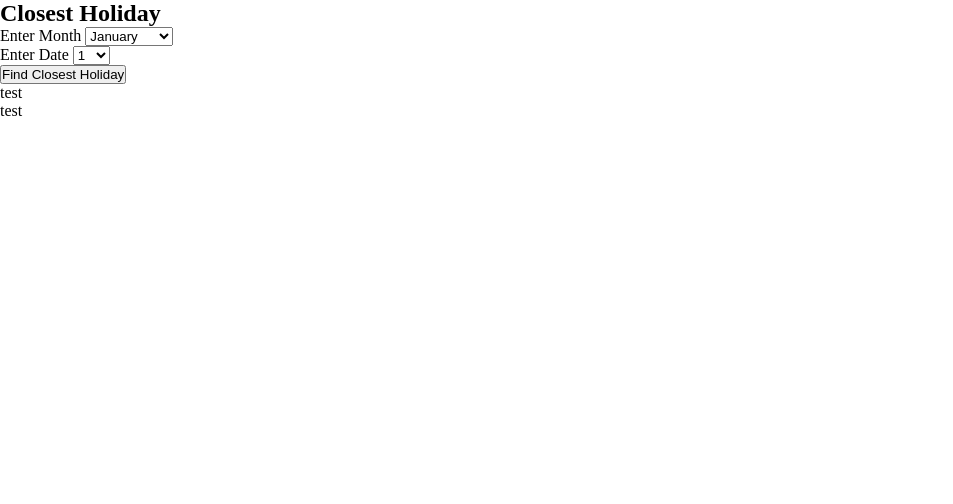
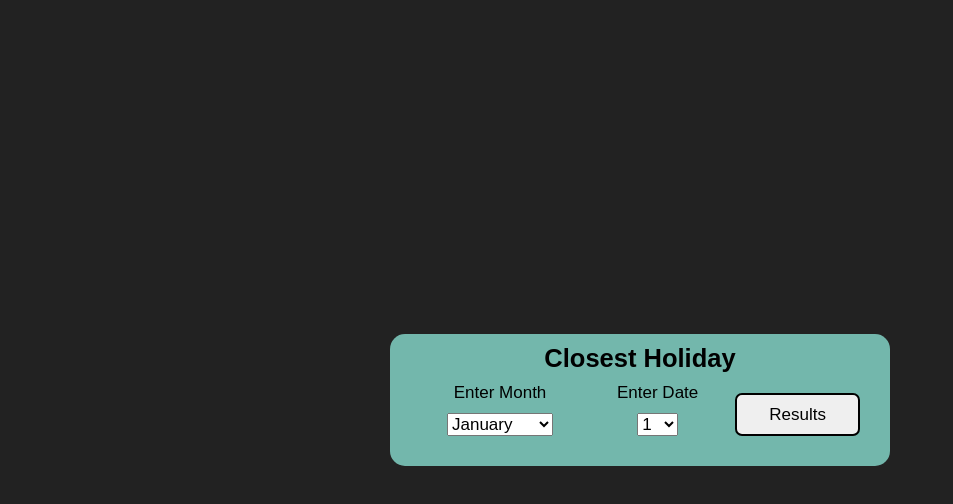
Before and after one commit to npiammarino/interview, a plain HTML site: page index.html in a window 1280 px wide. Shown: the whole page, without its empty margins (0-953 px from the left). Drawn offline with Linux system fonts and the light colour scheme.

Commit message:
tried to make it look ok

```diff
--- a/index.css
+++ b/index.css
@@ -3,3 +3,67 @@
   padding:0;
   box-sizing:border-box;
 }
+
+body {
+  font-family: Arial, "Helvetica Neue", Helvetica, sans-serif;
+  font-size: 17px;
+}
+
+button{
+  margin: 10px;
+  padding: 5px;
+  border: 2px solid;
+  border-radius: 7px;
+  font: inherit;
+}
+
+button:hover{
+  background: #aaaaaa;
+}
+
+button:active{
+  scale: 95%;
+}
+
+#container {
+  width: 100vw;
+  height: 100vh;
+  background-color: #222222;
+  display: flex;
+  flex-direction: column;
+  justify-content: center;
+  align-items: center;
+}
+
+#main {
+  width: 65%;
+  max-width: 500px;
+  background-color: #73b7ac;
+  display: flex;
+  flex-direction: column;
+  padding: 10px;
+  border-radius: 15px;
+  text-align: center;
+}
+
+#date-form {
+  display: grid;
+  grid-column: 2;
+  grid-row: 2;
+  grid-auto-flow: column;
+  margin: 10px;
+}
+
+#date-form label{
+  display: block;
+  font: inherit;
+}
+
+#date-form select{
+  margin: 10px;
+  font: inherit;
+}
+
+#results{
+  font: inherit;
+}
--- a/index.html
+++ b/index.html
@@ -8,7 +8,8 @@
   <title>Document</title>
 </head>
 <body>
-  <div class="container">
+  <div id="container">
+    <div id="main">
       <header>
         <h2>Closest Holiday</h2>
       </header>
@@ -21,11 +22,12 @@
           <label>Enter Date</label>
           <select id="date"></select>
         </div>
-      <button id="submit" type="submit">Find Closest Holiday</button>
+        <button id="submit" type="submit">Results</button>
       </form>
       <div id="result">
-      <p id="closest">test</p>
-      <p id="happiness">test</p>
+        <p id="closest"></p>
+        <p id="happiness"></p>
+      </div>
     </div>
   </div>
 <script src='./dateApp.js'></script>
```
Lines whose indentation alone changed are shown as unchanged.
